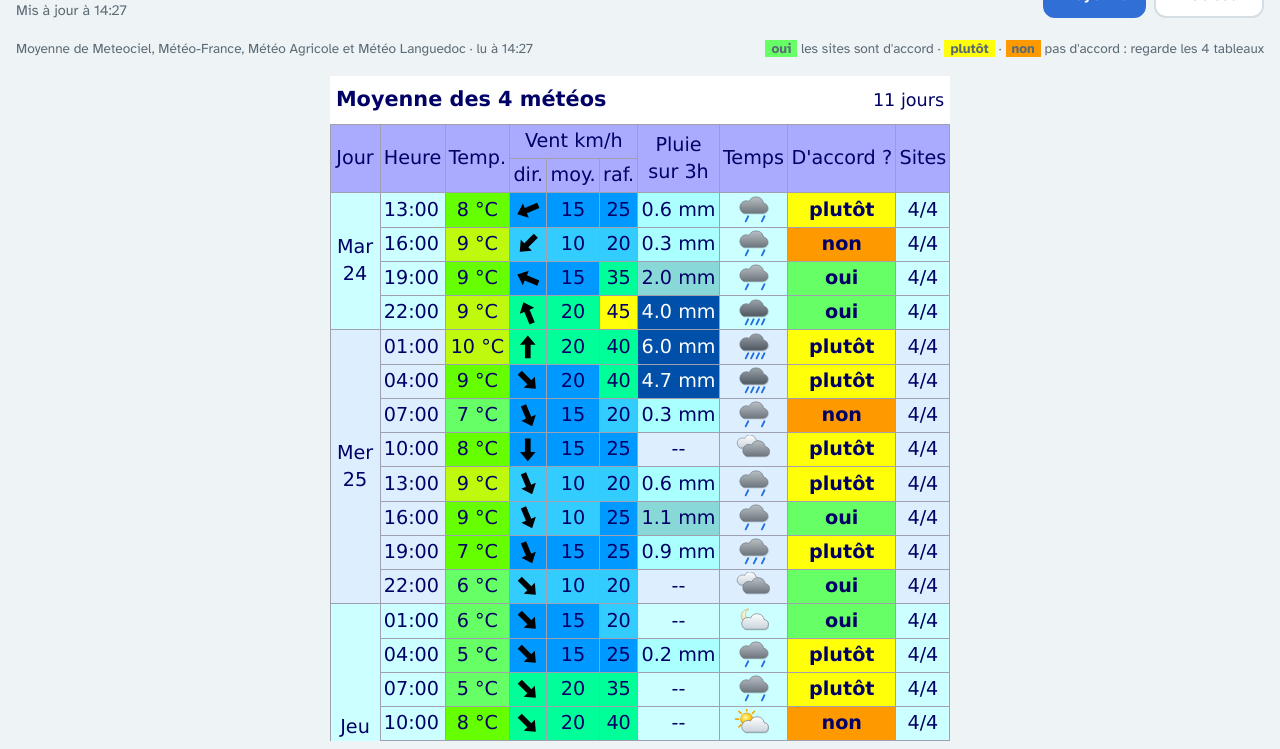
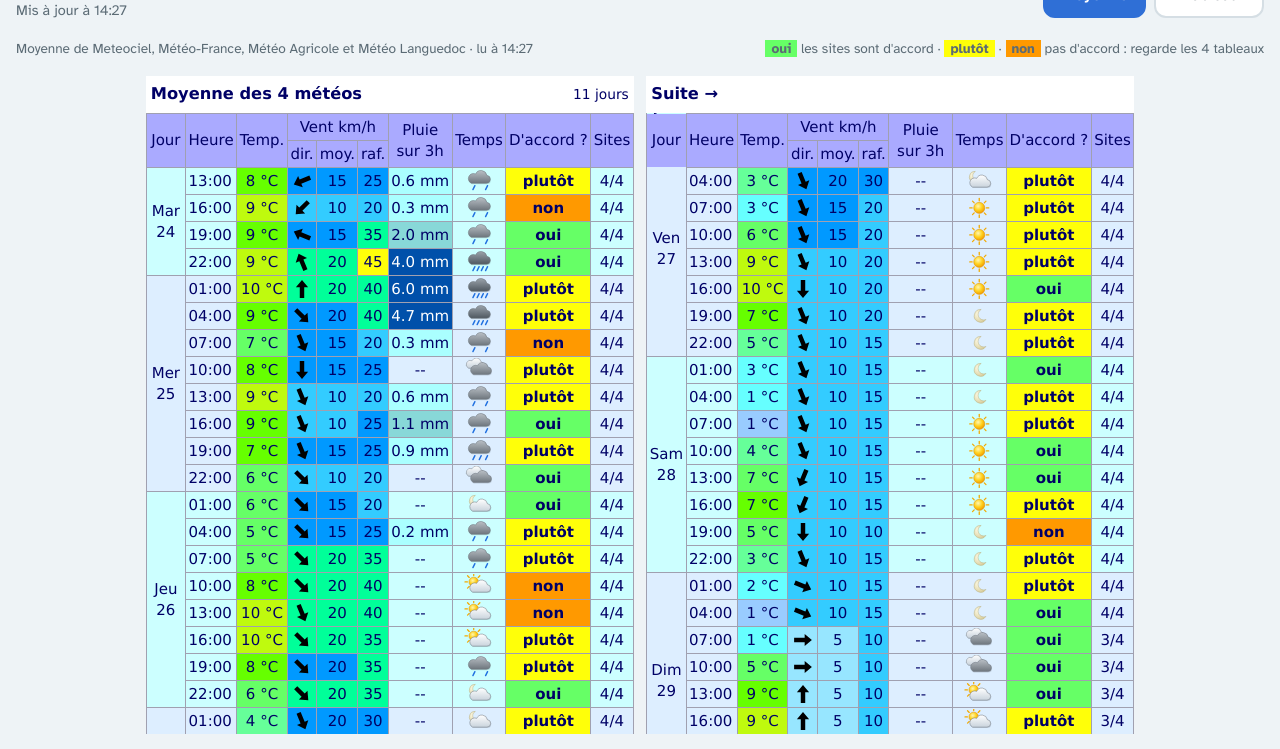
Before and after one commit to jouanyanou-png/meteo-monoblet, a plain HTML site: page meteo.html in a window 1280 px wide. Shown: the part 47-796 px from the top of the page. Drawn offline with Linux system fonts and the light colour scheme.

Commit message:
Moyenne : 2 tableaux côte à côte, la droite suit la gauche
Co-Authored-By: Claude Opus 5.5 <noreply@anthropic.com>

```diff
--- a/meteo.html
+++ b/meteo.html
@@ -76,7 +76,9 @@ body{margin:0;background:var(--bg);color:var(--fg);font-family:var(--font);font-
 .defile .mc td.dir svg{width:16px;height:16px}
 .barre4{display:flex;justify-content:space-between;flex-wrap:wrap;gap:8px;font-size:.85rem;color:var(--muted)}
 .barre4 label{cursor:pointer;color:var(--fg)}
-.seul{display:flex;justify-content:center}
+.seul{display:flex;justify-content:center;gap:10px}
+.seul td.jour span{position:sticky;display:inline-block}
+#moyG{scrollbar-width:none}
 .seul .bloc{width:max-content}
 /* Look Meteociel (valeurs reprises de leur code) */
 table.mc{border-collapse:collapse;font-family:Verdana,Arial,Helvetica,sans-serif;font-size:12px;color:#000066;margin:0 auto;background:#fff}
@@ -323,16 +325,16 @@ function v5(){
   const v5r=x=>x==null?"--":Math.round(x/5)*5;
   let h=`<div class="barre4"><span>Moyenne de Meteociel, Météo-France, Météo Agricole et Météo Languedoc · lu à ${new Date(D.maj).toLocaleTimeString("fr-FR",{hour:"2-digit",minute:"2-digit"})}</span>
     <span><b style="background:#66FF66;padding:0 6px">oui</b> les sites sont d'accord · <b style="background:#FFFF09;padding:0 6px">plutôt</b> · <b style="background:#FF9900;padding:0 6px">non</b> pas d'accord : regarde les 4 tableaux</span></div>
-    ${DEFS_ICONES}<div class="seul"><div class="bloc"><div class="bloc-titre">Moyenne des 4 météos<span>${Object.keys(parJour).length} jours</span></div><div class="defile">
-    <table class="mc"><thead><tr class="tete"><td rowspan="2">Jour</td><td rowspan="2">Heure</td><td rowspan="2">Temp.</td><td colspan="3">Vent km/h</td><td rowspan="2">Pluie<br>sur 3h</td><td rowspan="2">Temps</td><td rowspan="2">D'accord ?</td><td rowspan="2" title="Nombre de sites qui prévoient cette heure">Sites</td></tr>
+    ${DEFS_ICONES}<div class="seul">`;
+  let c=`<table class="mc"><thead><tr class="tete"><td rowspan="2">Jour</td><td rowspan="2">Heure</td><td rowspan="2">Temp.</td><td colspan="3">Vent km/h</td><td rowspan="2">Pluie<br>sur 3h</td><td rowspan="2">Temps</td><td rowspan="2">D'accord ?</td><td rowspan="2" title="Nombre de sites qui prévoient cette heure">Sites</td></tr>
     <tr class="tete"><td>dir.</td><td>moy.</td><td>raf.</td></tr></thead><tbody>`;
   let prec="", n=-1;
   L.forEach(x=>{
     const t=new Date(x.t), j=x.t.slice(0,10), nouveau=j!==prec; prec=j; if(nouveau) n++;
     const ct=couleurTemp(x.temp), cm=couleurMoy(x.moy), cr=couleurRaf(x.raf), cp=x.pluie==null?null:couleurPluie(x.pluie);
-    h+=`<tr style="background:${n%2?"#DDEEFF":"#CCFFFF"}">`;
-    if(nouveau) h+=`<td class="jour" rowspan="${parJour[j]}">${JOURS[t.getDay()].replace(".","")}<br>${t.getDate()}</td>`;
-    h+=`<td>${String(t.getHours()).padStart(2,"0")}:00</td>`+
+    c+=`<tr style="background:${n%2?"#DDEEFF":"#CCFFFF"}">`;
+    if(nouveau) c+=`<td class="jour" rowspan="${parJour[j]}"><span>${JOURS[t.getDay()].replace(".","")}<br>${t.getDate()}</span></td>`;
+    c+=`<td>${String(t.getHours()).padStart(2,"0")}:00</td>`+
       `<td class="c" style="background:${ct};color:${texteSur(ct)}">${Math.round(x.temp)} °C</td>`+
       (x.dir==null?`<td class="c">--</td>`:`<td class="c dir" style="background:${cm}">${fleche(x.dir)}</td>`)+
       `<td class="c" style="background:${x.moy==null?"transparent":cm}">${v5r(x.moy)}</td>`+
@@ -342,16 +344,44 @@ function v5(){
       `<td class="c" style="background:${COULEUR_ACCORD[x.accord]};font-weight:bold" title="${x.detail}">${x.accord}</td>`+
       `<td class="c">${x.n}/4</td></tr>`;
   });
-  return h+`</tbody></table></div></div></div>`;
+  c+=`</tbody></table>`;
+  // 2 tableaux côte à côte : celui de droite est la suite de celui de gauche
+  return h+`<div class="bloc"><div class="bloc-titre">Moyenne des 4 météos<span>${Object.keys(parJour).length} jours</span></div><div class="defile" id="moyG">${c}</div></div>`+
+    `<div class="bloc"><div class="bloc-titre">Suite →<span>&nbsp;</span></div><div class="defile" id="moyD">${c}</div></div></div>`;
 }
-// la Moyenne est seule : plus grande, centrée, et sa hauteur s'arrête au bas de l'écran
+// la Moyenne : 2 tableaux centrés, aussi grands que possible, jusqu'au bas de l'écran
 function ajusterMoyenne(){
   const q=document.querySelector(".seul"); if(!q) return;
-  const d=q.querySelector(".defile"), titre=q.querySelector(".bloc-titre").offsetHeight;
+  const G=document.getElementById("moyG"), D=document.getElementById("moyD"); if(!G||!D) return;
+  const titre=q.querySelector(".bloc-titre").offsetHeight;
   q.style.zoom=1;
-  const z=Math.max(1,Math.min(1.6,(q.parentElement.clientWidth-8)/q.querySelector(".bloc").offsetWidth));
+  const larg=[...q.querySelectorAll(".bloc")].reduce((s,b)=>s+b.offsetWidth,0)+10;
+  const z=Math.max(0.5,Math.min(1.25,(q.parentElement.clientWidth-8)/larg));
   q.style.zoom=z;
-  d.style.maxHeight=Math.max(200,(window.innerHeight-q.getBoundingClientRect().top-12)/z-titre)+"px";
+  const haut=Math.max(200,(window.innerHeight-q.getBoundingClientRect().top-12)/z-titre)+"px";
+  const th=G.querySelector("thead").offsetHeight, tb=G.querySelector("tbody");
+  const ligne=tb.offsetHeight/tb.rows.length;                 // hauteur d'une ligne
+  const n=Math.max(5,Math.floor((parseFloat(haut)-th)/ligne)); // lignes entières seulement
+  G.style.height=D.style.height=(th+n*ligne)+"px"; G.style.maxHeight=D.style.maxHeight="none";
+  pasLigne=ligne;
+  q.querySelectorAll("td.jour span").forEach(s=>s.style.top=(th+2)+"px");
+  caler("G");
+}
+// décalage = hauteur visible des lignes : la 1re ligne de droite suit la dernière de gauche
+function caler(qui){
+  const G=document.getElementById("moyG"), D=document.getElementById("moyD"); if(!G||!D) return;
+  const dec=Math.round((G.clientHeight-G.querySelector("thead").offsetHeight)/pasLigne)*pasLigne;
+  const max=Math.max(0,G.scrollHeight-G.clientHeight-dec);
+  let p=qui==="D"?D.scrollTop-dec:G.scrollTop;
+  p=Math.max(0,Math.min(max,p));
+  calage=true; G.scrollTop=p; D.scrollTop=p+dec;
+  requestAnimationFrame(()=>calage=false);
+}
+let calage=false, pasLigne=1;
+function brancherMoyenne(){
+  const G=document.getElementById("moyG"), D=document.getElementById("moyD"); if(!G||!D) return;
+  G.addEventListener("scroll",()=>{if(!calage) caler("G");});
+  D.addEventListener("scroll",()=>{if(!calage) caler("D");});
 }
 window.addEventListener("resize",()=>{if(version=="5") ajusterMoyenne();});
 
@@ -361,7 +391,7 @@ function afficher(){
   if(window.DONNEES) document.getElementById("maj").textContent="Mis à jour à "+new Date(window.DONNEES.maj).toLocaleTimeString("fr-FR",{hour:"2-digit",minute:"2-digit"});
   document.getElementById("contenu").innerHTML={"4":v4,"5":v5}[version]();
   if(version=="4"){ brancherDefilement(); ajusterTaille(); requestAnimationFrame(ajusterTaille); }
-  if(version=="5"){ ajusterMoyenne(); requestAnimationFrame(ajusterMoyenne); }
+  if(version=="5"){ brancherMoyenne(); ajusterMoyenne(); requestAnimationFrame(ajusterMoyenne); }
 }
 document.querySelectorAll(".versions button").forEach(b=>b.addEventListener("click",()=>{
   version=b.dataset.v; try{localStorage.setItem("version",version)}catch(e){} afficher();
```
